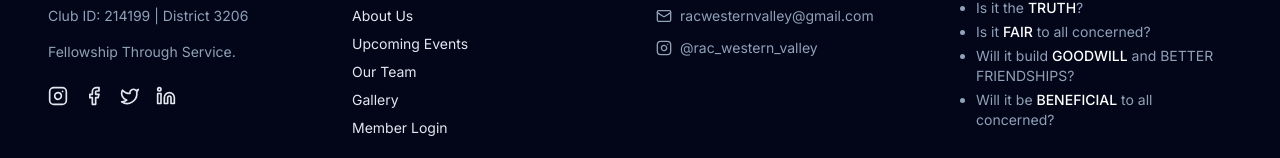
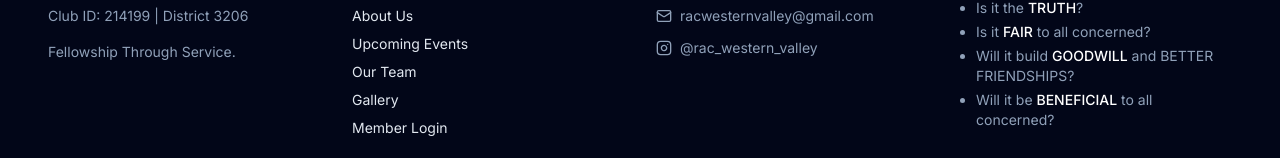
Before and after one commit to wevahari-cloud/We_va-Website, a Next.js app: page / in a window 1280 px wide. Shown: the part 2102-2260 px from the top of the page. Built offline with nearby package versions, Linux system fonts and the light colour scheme; no server answers; the database is empty.

Commit message:
fix: Remove social media icons from footer

```diff
--- a/src/components/shared/footer.tsx
+++ b/src/components/shared/footer.tsx
@@ -14,21 +14,7 @@ export function Footer() {
                     <p className="text-sm text-slate-400">
                         Fellowship Through Service.
                     </p>
-                    {/* Social icons kept here as well for brand visibility, can be removed if strictly wanted in Contact */}
-                    <div className="flex space-x-4 pt-2">
-                        <Link href="https://instagram.com/rac_western_valley" target="_blank" className="hover:text-pink-500 transition-colors">
-                            <Instagram className="h-5 w-5" />
-                        </Link>
-                        <Link href="#" className="hover:text-blue-500 transition-colors">
-                            <Facebook className="h-5 w-5" />
-                        </Link>
-                        <Link href="#" className="hover:text-blue-400 transition-colors">
-                            <Twitter className="h-5 w-5" />
-                        </Link>
-                        <Link href="#" className="hover:text-blue-700 transition-colors">
-                            <Linkedin className="h-5 w-5" />
-                        </Link>
-                    </div>
+
                 </div>
 
                 {/* Quick Links */}
```
